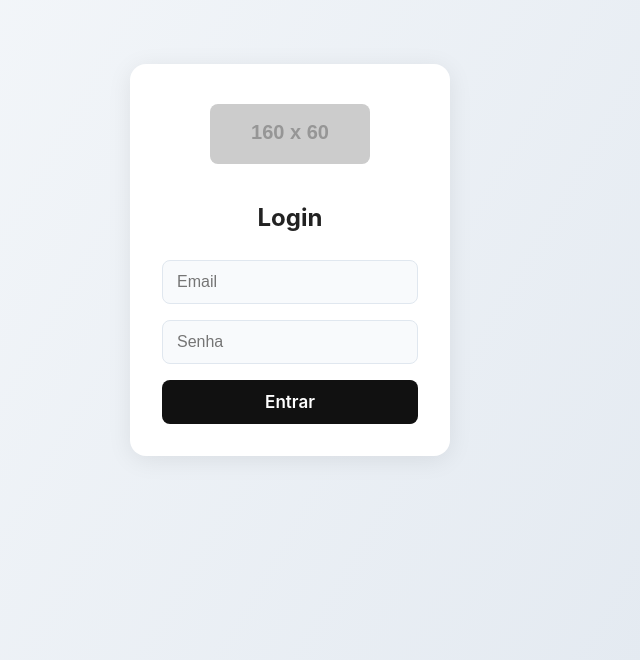
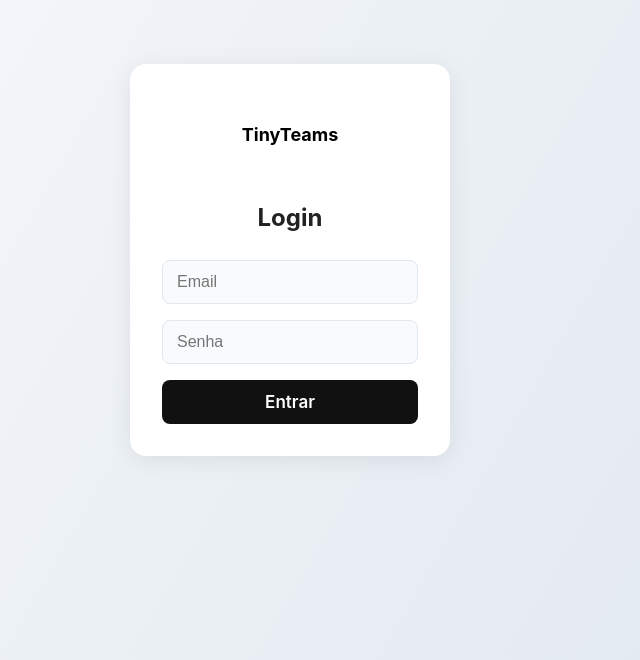
Before and after one commit to Ruan-Hey/atende-ai, a React (Vite) app in the folder frontend/: page /#/login in a window 1280 px wide. Shown: the part 140-800 px from the top of the page, without its empty margins (350-990 px from the left). Built offline with nearby package versions, Linux system fonts and the light colour scheme.

Commit message:
Revert: Voltar para logo como texto simples

```diff
--- a/frontend/src/components/Login.jsx
+++ b/frontend/src/components/Login.jsx
@@ -51,30 +51,11 @@ const Login = () => {
     <div className="login-fullscreen">
       <form className="login-form" onSubmit={handleSubmit}>
         <div className="login-logo">
-          {/* Tentar carregar logo externa, fallback para texto */}
-          <img
-            src="https://via.placeholder.com/160x60/ffffff/000000?text=TinyTeams"
-            alt="TinyTeams"
-            style={{
-              width: 160,
-              height: 60,
-              marginBottom: 12,
-              display: 'block',
-              marginLeft: 'auto',
-              marginRight: 'auto',
-              borderRadius: '8px'
-            }}
-            onError={(e) => {
-              // Se falhar, substituir por div com texto
-              e.target.style.display = 'none';
-              e.target.nextSibling.style.display = 'flex';
-            }}
-          />
           <div style={{
             width: 160,
             height: 60,
             marginBottom: 12,
-            display: 'none',
+            display: 'flex',
             alignItems: 'center',
             justifyContent: 'center',
             backgroundColor: '#fff',
```
